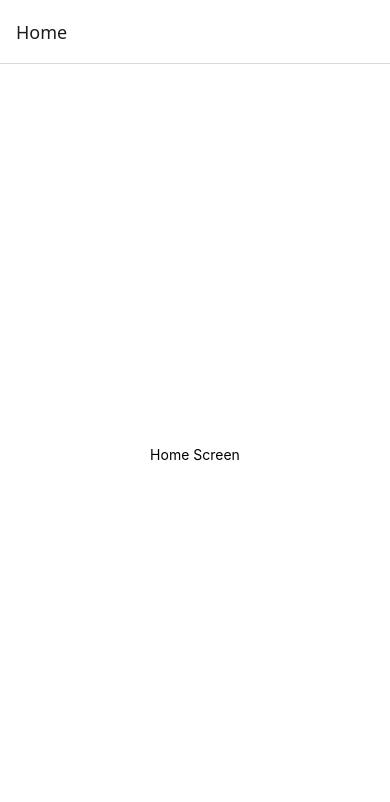
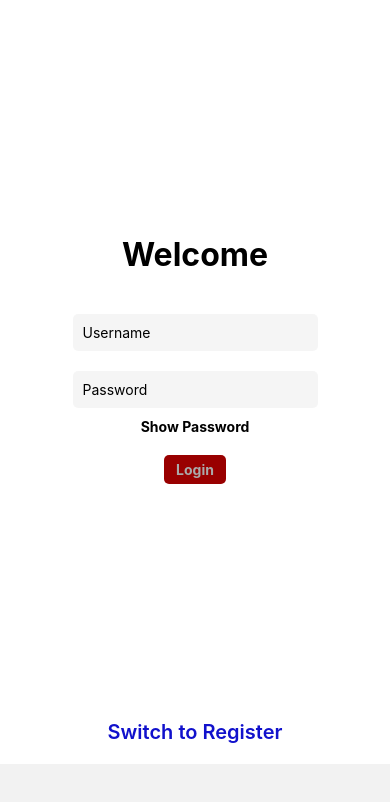
Before and after one commit to ellethy-omar/Mobile-Web, a React Native app in the folder frontend/: screen /Login in a window 390 px wide. Before the commit this address had no page. Shown: the top 802 px of the page. Built offline with nearby package versions, Linux system fonts and the light colour scheme.

Commit message:
Add experimental login/register screen

```diff
--- a/frontend/App.js
+++ b/frontend/App.js
@@ -3,6 +3,7 @@ import { NavigationContainer } from '@react-navigation/native';
 import { createStackNavigator } from '@react-navigation/stack';
 import { StatusBar } from 'expo-status-bar';
 import { StyleSheet, Text, View } from 'react-native';
+import LoginScreen from './LoginScreen';
 
 const HomeScreen = () => (
   <View style={styles.container}>
@@ -23,8 +24,9 @@ const Stack = createStackNavigator();
 export default function App() {
   return (
     <NavigationContainer>
-      <Stack.Navigator initialRouteName="Home">
+      <Stack.Navigator initialRouteName="Login">
         <Stack.Screen name="Home" component={HomeScreen} />
+        <Stack.Screen name="Login" component={LoginScreen} options={{headerShown: false }} />
         <Stack.Screen name="Details" component={DetailsScreen} />
       </Stack.Navigator>
     </NavigationContainer>
--- /dev/null
+++ b/frontend/LoginScreen.js
@@ -0,0 +1,166 @@
+import { StatusBar } from 'expo-status-bar';
+import { Button, StyleSheet, Text, TouchableOpacity, View } from 'react-native';
+import { TextInput } from 'react-native-gesture-handler';
+import { useState, useEffect } from 'react';
+
+export default function LoginScreen({navigation}) {
+  const [isLogin, setIsLogin] = useState(true);
+  const [LoginState, setLoginState] = useState({
+    username: '',
+    password: '',
+    showPassword: false,
+  });
+  const [RegisterState, setRegisterState] = useState({
+    username: '',
+    password: '',
+    passwordConfirm: '',
+    showPassword: false,
+    });
+
+    async function Submit() {
+      try {
+        alert("Break")
+        return;
+      let user = await fetch('https://simpleback-75013-default-rtdb.firebaseio.com/users.json');
+      user = await user.json();
+      user = Object.values(user).find(user => user.username === LoginState.username);
+      console.log(user);
+      if (user) {
+        if (user.password === password)
+        {
+          alert('Login successful');
+          navigation.navigate('Profile', {user});
+        }
+        else alert('Invalid username or password');
+      } else {
+        alert('User not found');
+      }
+      } catch (error) {
+      console.error('Error fetching data:', error);
+      alert('An error occurred. Please try again later.');
+      }
+    }
+
+    useEffect(() => {
+        const checkLoginStatus = async () => {
+            try {
+                const token = await AsyncStorage.getItem('sessionToken');
+                if (token) {
+                    // Assuming you have an endpoint to verify the token
+                    const response = await fetch('https://yourapi.com/verifyToken', {
+                        method: 'POST',
+                        headers: {
+                            'Content-Type': 'application/json',
+                            'Authorization': `Bearer ${token}`
+                        }
+                    });
+                    const result = await response.json();
+                    if (result.valid) {
+                        navigation.navigate('Profile', { user: result.user });
+                    }
+                }
+            } catch (error) {
+                console.error('Error checking login status:', error);
+            }
+        };
+
+        checkLoginStatus();
+    },[]);
+
+
+  const isDisabled = LoginState.username.length == 0 || LoginState.password.length == 0;
+
+  function LoginForm() {
+    return (<>
+        <TextInput value={LoginState.username} style={styles.textboxes} placeholder="Username" onChangeText={text => setLoginState({...LoginState, username: text})}/>
+        <TextInput value={LoginState.password} style={styles.textboxes} secureTextEntry={!LoginState.showPassword} placeholder="Password" onChangeText={text => setLoginState({...LoginState, password: text})}/>
+
+        <TouchableOpacity onPress={() => setLoginState({...LoginState, showPassword: !LoginState.showPassword})}>
+            <Text style={{ fontWeight: '700'}}>
+            {LoginState.showPassword ? 'Hide Password' : 'Show Password'}
+            </Text>
+        </TouchableOpacity>
+        <TouchableOpacity style={[styles.button, isDisabled && styles.buttonDisabled]} disabled={isDisabled} onPress={() => Submit()}>
+            <Text style={{color: isDisabled ? "#aaaaaa" : "#eeeeee", fontWeight:"700"}}>Login</Text>
+        </TouchableOpacity>
+        </>
+    )
+  }
+
+  function RegisterForm() {
+    return (<>
+        <TextInput value={RegisterState.username} style={styles.textboxes} placeholder="Username" onChangeText={text => setRegisterState({...RegisterState, username: text})}/>
+        <TextInput value={RegisterState.password} style={styles.textboxes} secureTextEntry={!RegisterState.showPassword} placeholder="Password" onChangeText={text => setRegisterState({...RegisterState, password: text})}/>
+        <TextInput value={RegisterState.passwordConfirm} style={styles.textboxes} secureTextEntry={!RegisterState.showPassword} placeholder="Confirm Password" onChangeText={text => setRegisterState({...RegisterState, passwordConfirm: text})}/>
+
+        <TouchableOpacity onPress={() => setRegisterState({...RegisterState, showPassword: !RegisterState.showPassword})}>
+            <Text style={{ fontWeight: '700'}}>
+            {RegisterState.showPassword ? 'Hide Password' : 'Show Password'}
+            </Text>
+        </TouchableOpacity>
+        <TouchableOpacity style={[styles.button, isDisabled && styles.buttonDisabled]} disabled={isDisabled} onPress={() => Submit()}>
+            <Text style={{color: isDisabled ? "#aaaaaa" : "#eeeeee", fontWeight:"700"}}>Register</Text>
+        </TouchableOpacity>
+        </>
+    )
+  }
+
+  function StateToggle() {
+    return(
+        <TouchableOpacity onPress={() => setIsLogin(!isLogin)}>
+            <Text style={{color: '#1111cc', fontWeight: '600', fontSize:20 }}>Switch to {isLogin ? 'Register' : 'Login'}</Text>
+        </TouchableOpacity>
+    )
+  };
+
+  return (
+    <View style={styles.container}>
+        <View style={styles.formContainer}>
+            <Text style={styles.header}>Welcome</Text>
+            {isLogin ? LoginForm() : RegisterForm()}
+        </View>
+        {StateToggle()}
+      <StatusBar style="auto" />
+    </View>
+  );
+}
+
+const styles = StyleSheet.create({
+  container: {
+    flex: 0.9,
+    backgroundColor: '#fff',
+    alignItems: 'center',
+    justifyContent: 'space-between',
+    padding: 20,
+},
+formContainer: {
+    flex: 1,
+    width: '100%',
+    alignItems: 'center',
+    justifyContent: 'center',
+  },
+  header: {
+    fontSize: 32,
+    fontWeight: 'bold',
+    marginBottom: 30,
+  },
+  textboxes: {
+    marginBlock: 10,
+    borderColor: 'black',
+    borderRadius: 5,
+    padding: 10,
+    backgroundColor: '#00000009',
+    width: '70%',
+  },
+  button: {
+    paddingInline: 12,
+    paddingBlock: 6,
+    borderRadius: 5,
+    marginBlock: 20,
+
+    backgroundColor: 'red',
+  },
+  buttonDisabled: {
+    backgroundColor: '#990000',
+  },
+});
```
